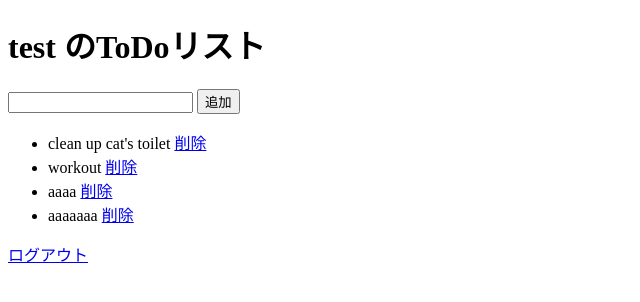
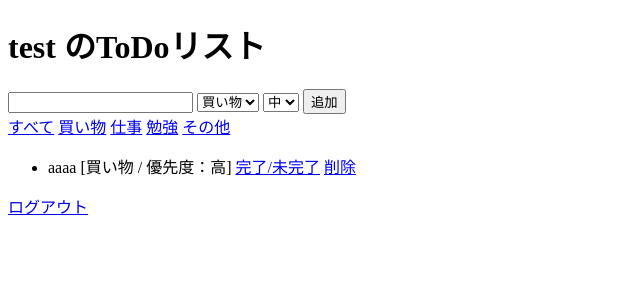
Before and after one commit to ushiushi05/todo_app_flask, a Flask app: a page that uses templates/index.html in a window 1280 px wide. Shown: the top 302 px of the page, without its empty margins (0-640 px from the left). Run offline with Flask 2, Linux system fonts and the light colour scheme; a user stored in the database is signed in; data comes from the database, SQL or seed files in the repository; both versions use the stored data as it was after the commit.

Commit message:
update category_filter and priority

```diff
--- a/main.py
+++ b/main.py
@@ -37,14 +37,16 @@
                   id INTEGER PRIMARY KEY,
                   username TEXT UNIQUE,
                   password_hash TEXT
-
               )
-              """)
+            """)
     c.execute("""
               CREATE TABLE IF NOT EXISTS tasks(
                   id INTEGER PRIMARY KEY,
                   user_id INTEGER,
                   task TEXT,
+                  is_done INTEGER DEFAULT 0,
+                  category TEXT DEFAULT "未分類",
+                  priority TEXT DEFAULT "中",
                   FOREIGN KEY(user_id) REFERENCES users(id)
                 )
             """)
@@ -54,21 +56,65 @@
 @app.route("/")
 @login_required
 def index():
+    category_filiter = request.args.get("category")
     conn = sqlite3.connect(DB_PATH)
     c = conn.cursor()
-    c.execute("SELECT id, task FROM tasks WHERE user_id=?", (current_user.id,))
+    if category_filiter:
+        c.execute("""
+                  SELECT id, task, is_done, category, priority
+                  FROM tasks
+                  WHERE user_id=? AND category=?
+                  ORDER BY
+                    CASE priority
+                        WHEN "高" THEN 1
+                        WHEN "中" THEN 2
+                        WHEN "低" THEN 3
+                    END
+        """, (current_user.id, category_filiter))
+    else:
+        c.execute("""
+            SELECT id, task, is_done, category, priority
+            FROM tasks
+            WHERE user_id=?
+            ORDER BY
+            CASE priority
+                WHEN "高" THEN 1
+                WHEN "中" THEN 2
+                WHEN "低" THEN 3
+            END
+        """, (current_user.id,))
+
     tasks = c.fetchall()
     conn.close()
+
     return render_template("index.html", tasks=tasks, username=current_user.username)
 
 @app.route("/add", methods=["POST"])
 @login_required
 def add():
     task = request.form["task"]
+    category = request.form["category"]
+    priority = request.form["priority"]
     conn = sqlite3.connect(DB_PATH)
     c = conn.cursor()
-    c.execute("INSERT INTO tasks(user_id, task) VALUES(?, ?)", (current_user.id, task))
+    c.execute("""
+        INSERT INTO tasks(user_id, task, is_done, category, priority) VALUES(?, ?, 0, ?, ?)
+    """, (current_user.id, task, category, priority))
     conn.commit()
+    conn.close()
+    return redirect("/")
+
+@app.route("/toggle/<int:id>")
+@login_required
+def toggle(id):
+    conn = sqlite3.connect(DB_PATH)
+    c = conn.cursor()
+    c.execute("SELECT is_done FROM tasks WHERE id=? AND user_id=?", (id, current_user.id))
+    task = c.fetchone()
+    if task:
+        new_status = 0 if task[0] == 1 else 1
+        c.execute("UPDATE tasks SET is_done=? WHERE id=? AND user_id=?", (new_status, id, current_user.id))
+        conn.commit()
     conn.close()
     return redirect("/")
 
--- a/templates/index.html
+++ b/templates/index.html
@@ -1,20 +1,50 @@
 <!DOCTYPE html>
 <html>
+
 <head>
     <meta charset="utf-8">
     <title>ToDo App</title>
 </head>
+
 <body>
     <h1>{{ username }} のToDoリスト</h1>
     <form action="/add" method="POST">
         <input type="text" name="task" required>
+        <select name="category">
+            <option value="買い物">買い物</option>
+            <option value="仕事">仕事</option>
+            <option value="勉強">勉強</option>
+            <option value="その他">その他</option>
+        </select>
+        <select name="priority">
+            <option value="高">高</option>
+            <option value="中" selected>中</option>
+            <option value="低">低</option>
+        </select>
         <button type="submit">追加</button>
     </form>
+    <div>
+        <a href="/">すべて</a>
+        <a href="/?category=買い物">買い物</a>
+        <a href="/?category=仕事">仕事</a>
+        <a href="/?category=勉強">勉強</a>
+        <a href="/?category=その他">その他</a>
+    </div>
     <ul>
         {% for task in tasks %}
-            <li>{{ task[1] }} <a href="/delete/{{ task[0] }}">削除</a></li>
+        <li>
+            {% if task[2] == 1 %}
+                <span style="color: red;"><s>{{ task[1] }}</s></span>
+            {% else %}
+                {{ task[1] }}
+            {% endif %}
+            [{{ task[3] }} / 優先度：{{ task[4] }}]
+            <a href="/toggle/{{ task[0] }}">完了/未完了</a>
+            <a href="/delete/{{ task[0] }}">削除</a>
+        </li>
         {% endfor %}
     </ul>
     <a href="/logout">ログアウト</a>
 </body>
+
 </html>
```
Also changed, not shown: todo.db. Lines whose indentation alone changed are shown as unchanged.
